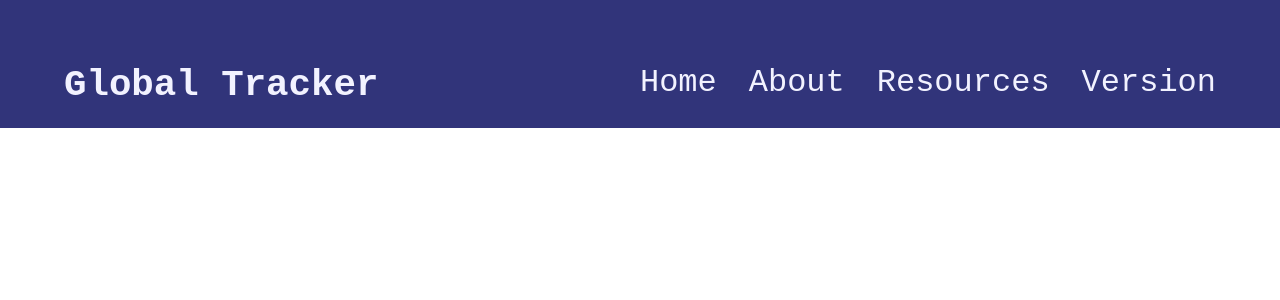
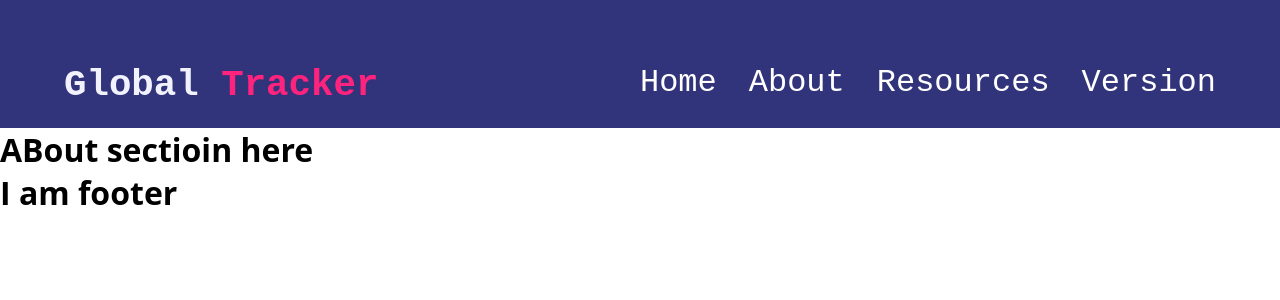
Before and after one commit to Kripu77/COVID-TRACKER, a React (Create React App) app in the folder tracker-one/: page /about in a window 1280 px wide. Shown: the top 300 px of the page. Built offline with nearby package versions, Linux system fonts and the light colour scheme.

Commit message:
react-router setup

```diff
--- a/tracker-one/src/App.js
+++ b/tracker-one/src/App.js
@@ -1,12 +1,40 @@
 import React from 'react'
 import Header from './components/Header'
 import "./css/style.css"
+
+import {BrowserRouter as Router, Route, Switch} from "react-router-dom"
+import Footer from './components/Footer'
+import About from './components/About'
+import Resources from './components/Resources'
+import Version from './components/Version'
+import Error from './components/Error'
 const App = () => {
     return (
-        <div>
-            <Header/>
-        </div>
-    )
+      <div>
+        <Router>
+          <Header />
+          <Switch>
+              <Route exact path="/">
+
+
+              </Route>
+              <Route path="/about">
+                  <About/>
+              </Route>
+              <Route path="/Resources">
+                  <Resources/>
+              </Route>
+              <Route path="/version">
+                  <Version/>
+              </Route>
+              <Route path="*">
+                  <Error/>
+              </Route>
+          </Switch>
+          <Footer/>
+        </Router>
+      </div>
+    );
 }
 
 export default App
--- /dev/null
+++ b/tracker-one/src/components/About.js
@@ -0,0 +1,11 @@
+import React from 'react'
+
+const About = () => {
+    return (
+        <div>
+            <h1> ABout sectioin here</h1>
+        </div>
+    )
+}
+
+export default About
--- /dev/null
+++ b/tracker-one/src/components/Error.js
@@ -0,0 +1,11 @@
+import React from 'react'
+
+const Error = () => {
+    return (
+        <div>
+            <h1> 404 Error the page does not exist</h1>
+        </div>
+    )
+}
+
+export default Error
--- /dev/null
+++ b/tracker-one/src/components/Footer.js
@@ -0,0 +1,12 @@
+import React from 'react'
+
+const Footer = () => {
+    return (
+
+        <footer>
+            <h1> I am footer</h1>
+        </footer>
+    )
+}
+
+export default Footer
--- a/tracker-one/src/components/Header.js
+++ b/tracker-one/src/components/Header.js
@@ -1,27 +1,31 @@
 import React from 'react'
+import { Link } from 'react-router-dom';
 
 const Header = () => {
     return (
       <header>
         <nav>
-          <main className='wrapper'>
+          <main className="wrapper">
             <section className="nav-container">
-              <h1>Global Tracker</h1>
+              <h1>
+                Global <span>Tracker </span>
+              </h1>
             </section>
             <section className="links-container">
               <ul>
                 <li>
-                  Home
+                  <Link to="/"> Home</Link>
+                </li>
+
+                <li>
+                  <Link to="/About"> About</Link>
                 </li>
                 <li>
-                About
+                  <Link to="/Resources">Resources</Link>
                 </li>
                 <li>
-                 Resources
-                </li>
-                <li>
-  Version
-
+                  {" "}
+                  <Link to="/Version">Version</Link>
                 </li>
               </ul>
             </section>
--- /dev/null
+++ b/tracker-one/src/components/Resources.js
@@ -0,0 +1,11 @@
+import React from 'react'
+
+const Resources = () => {
+    return (
+        <div>
+            <h1> Resources Goes here</h1>
+        </div>
+    )
+}
+
+export default Resources
--- /dev/null
+++ b/tracker-one/src/components/Version.js
@@ -0,0 +1,11 @@
+import React from 'react'
+
+const Version = () => {
+    return (
+        <div>
+            <h1> I am version</h1>
+        </div>
+    )
+}
+
+export default Version
--- a/tracker-one/src/css/style.css
+++ b/tracker-one/src/css/style.css
@@ -31,6 +31,18 @@ body {
 
 .wrapper h1 {
   cursor: pointer;
+  -webkit-transition: 0.6s all ease-in-out;
+  transition: 0.6s all ease-in-out;
+}
+
+.wrapper h1 span {
+  color: #ff237e;
+}
+
+.wrapper h1:hover {
+  color: #bcbcc3;
+  -webkit-transition: 0.6s all ease-in-out;
+  transition: 0.6s all ease-in-out;
 }
 
 .links-container ul {
@@ -47,11 +59,19 @@ body {
   list-style: none;
   border-bottom: 1px solid transparent;
   cursor: pointer;
+  font-weight: 400;
+  color: white;
+}
+
+.links-container ul li a {
+  color: white;
+  text-decoration: none;
 }
 
 .links-container ul li:hover {
   border-bottom: 2px solid #f6ce7a;
   -webkit-transition: 0.5s all ease-in-out;
   transition: 0.5s all ease-in-out;
+  color: #bcbcc3;
 }
 /*# sourceMappingURL=style.css.map */
--- a/tracker-one/src/css/style.scss
+++ b/tracker-one/src/css/style.scss
@@ -3,6 +3,7 @@ $primary-color:#f2f2ff;
         $color-accent:#f6ce7a;
             $font-color-main:black;
                 $font-color-secondary: white;
+                $font-hover-color: #bcbcc3;
                     $font-size-primary: 1rem;
                         $font-size-secondary:1.5rem;
                             $font-size-tertiary:0.5rem;
@@ -51,6 +52,16 @@ $primary-color:#f2f2ff;
     flex-wrap: wrap;
 h1{
     cursor: pointer;
+    transition: 0.6s all ease-in-out;
+    span{
+        color: #ff237e;
+    }
+}
+h1:hover{
+ color: $font-hover-color;
+ transition: 0.6s all ease-in-out;
+
+
 }
 
 }
@@ -64,10 +75,21 @@ h1{
         list-style: none;
         border-bottom: 1px solid transparent;
         cursor: pointer;
+                font-weight: 400;
+                color: white;
+
+
+                 a{
+                       color: white;
+                         text-decoration: none;
+                }
+
        }
        li:hover{
            border-bottom: 2px solid $color-accent;
            transition: 0.5s all ease-in-out;
+           color: $font-hover-color;
+
        }
    }
 
```
Also changed, not shown: 1 other file (tests, documents, lock files or other folders).
